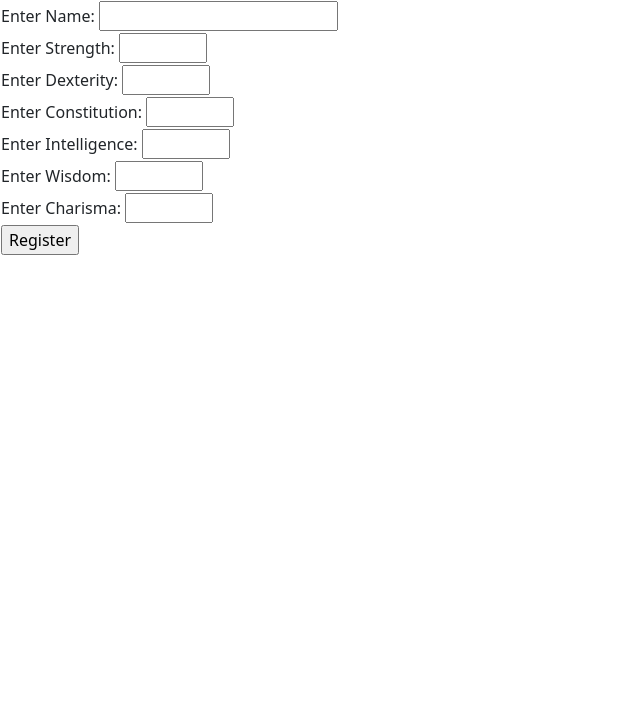
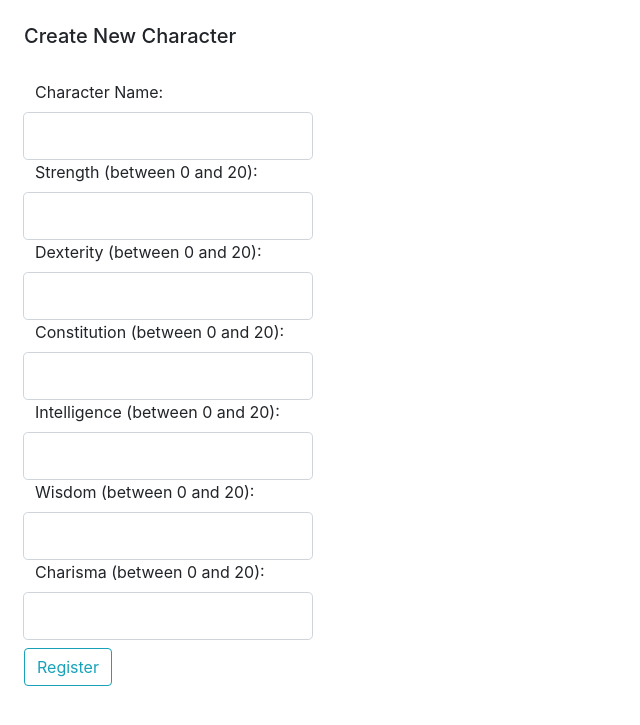
Before and after one commit to hsojseven/COMP422_TTRPG, a Flask app: page /characters/ in a window 1280 px wide. Shown: the top 725 px of the page, without its empty margins (0-640 px from the left). Run offline with Flask 2, Linux system fonts and the light colour scheme; the visitor is signed in with stand-in values (Sample User, id 1); parts of the project's set-up code (start-up, migrations or seed data) failed here and were passed over; some libraries are stand-ins or nearby versions.

Commit message:
added bootstraps to the add_character page

```diff
--- a/myforms.py
+++ b/myforms.py
@@ -1,5 +1,6 @@
 from flask_wtf import FlaskForm
-from wtforms import StringField, SubmitField, PasswordField, IntegerField
+from wtforms import StringField, SubmitField, PasswordField
+from wtforms.fields.html5 import IntegerField
 from wtforms.fields.simple import TextAreaField
 from wtforms.validators import InputRequired, EqualTo, Length, NumberRange
 
@@ -24,11 +25,11 @@ class RegisterForm(FlaskForm):
   submit = SubmitField("Register")
 
 class CharacterForm(FlaskForm):
-  name = StringField("Enter Name: ", validators=[InputRequired()])
-  strength = IntegerField("Enter Strength: ", validators=[InputRequired(), NumberRange(min=0, max=20, message="Please enter a number between 0 and 20.")])
-  dexterity = IntegerField("Enter Dexterity: ", validators=[InputRequired(), NumberRange(min=0, max=20, message="Please enter a number between 0 and 20.")])
-  constitution = IntegerField("Enter Constitution: ", validators=[InputRequired(), NumberRange(min=0, max=20, message="Please enter a number between 0 and 20.")])
-  intelligence = IntegerField("Enter Intelligence: ", validators=[InputRequired(), NumberRange(min=0, max=20, message="Please enter a number between 0 and 20.")])
-  wisdom = IntegerField("Enter Wisdom: ", validators=[InputRequired(), NumberRange(min=0, max=20, message="Please enter a number between 0 and 20.")])
-  charisma = IntegerField("Enter Charisma: ", validators=[InputRequired(), NumberRange(min=0, max=20, message="Please enter a number between 0 and 20.")])
+  name = StringField("Character Name: ", validators=[InputRequired()])
+  strength = IntegerField("Strength (between 0 and 20): ", validators=[InputRequired(), NumberRange(min=0, max=20, message="Value must be between 0 and 20.")])
+  dexterity = IntegerField("Dexterity (between 0 and 20): ", validators=[InputRequired(), NumberRange(min=0, max=20, message="Value must be between 0 and 20.")])
+  constitution = IntegerField("Constitution (between 0 and 20): ", validators=[InputRequired(), NumberRange(min=0, max=20, message="Value must be between 0 and 20.")])
+  intelligence = IntegerField("Intelligence (between 0 and 20): ", validators=[InputRequired(), NumberRange(min=0, max=20, message="Value must be between 0 and 20.")])
+  wisdom = IntegerField("Wisdom (between 0 and 20): ", validators=[InputRequired(), NumberRange(min=0, max=20, message="Value must be between 0 and 20.")])
+  charisma = IntegerField("Charisma (between 0 and 20): ", validators=[InputRequired(), NumberRange(min=0, max=20, message="Value must be between 0 and 20.")])
   submit = SubmitField("Register")
--- a/server.py
+++ b/server.py
@@ -238,8 +238,6 @@ def get_characters():
             for field,error in newCharacterForm.errors.items():
                 flash(f"{field}: {error}")
             return redirect(url_for("get_characters"))
-            #------------------------------------------------------------------------------------------> THERE IS NO FUNCTION TITLED 'CHARACTERS'
-
 #-----------------------------------------------------------------------------------------
 #-------------------------------------- LOG OUT ------------------------------------------
 #-----------------------------------------------------------------------------------------
--- a/templates/characterForm.html
+++ b/templates/characterForm.html
@@ -6,6 +6,8 @@
 
   <link href="https://cdn.jsdelivr.net/npm/bootstrap@5.1.1/dist/css/bootstrap.min.css" rel="stylesheet" integrity="sha384-F3w7mX95PdgyTmZZMECAngseQB83DfGTowi0iMjiWaeVhAn4FJkqJByhZMI3AhiU" crossorigin="anonymous">
   <script src="https://cdn.jsdelivr.net/npm/bootstrap@5.1.1/dist/js/bootstrap.bundle.min.js" integrity="sha384-/bQdsTh/da6pkI1MST/rWKFNjaCP5gBSY4sEBT38Q/9RBh9AH40zEOg7Hlq2THRZ" crossorigin="anonymous"></script>
+  <link rel="stylesheet" href="https://stackpath.bootstrapcdn.com/bootstrap/4.3.1/css/bootstrap.min.css" integrity="sha384-ggOyR0iXCbMQv3Xipma34MD+dH/1fQ784/j6cY/iJTQUOhcWr7x9JvoRxT2MZw1T" crossorigin="anonymous">
+
 </head>
 <body>
   <div class="container">
@@ -19,60 +21,21 @@
     {% endfor %}
   </div>
   <main>
+    <div class="p-4"><h5> Create New Character </h5></div>
     <form method="POST">
       {# CSRF Protection #}
       {{ form.hidden_tag() }}
       {# add name field's label and input elements #}
-      <table>
-        <tr>
-          <td>
-            {{ form.name.label }}
-            {{ form.name() }}
-          </td>
-        </tr>
-        <tr>
-          <td>
-            {{ form.strength.label }}
-            {{ form.strength() }}
-          </td>
-        </tr>
-        <tr>
-          <td>
-            {{ form.dexterity.label }}
-            {{ form.dexterity() }}
-          </td>
-        </tr>
-        <tr>
-          <td>
-            {{ form.constitution.label }}
-            {{ form.constitution() }}
-          </td>
-        </tr>
-        <tr>
-          <td>
-            {{ form.intelligence.label }}
-            {{ form.intelligence() }}
-          </td>
-        </tr>
-        <tr>
-          <td>
-            {{ form.wisdom.label }}
-            {{ form.wisdom() }}
-          </td>
-        </tr>
-        <tr>
-          <td>
-            {{ form.charisma.label }}
-            {{ form.charisma() }}
-          </td>
-        </tr>
-        <tr>
-          <td>
-            {# add submit button #}
-            {{ form.submit() }}
-          </td>
-        </tr>
-      </table>
+      <div class="row mx-2 col-md-3">{{ form.name.label(class="form-control-label") }} {{ form.name(class="form-control form-control-lg") }}</div>
+      <div class="row mx-2 col-md-3">{{ form.strength.label(class="form-control-label") }} {{ form.strength(class="form-control form-control-lg") }}</div>
+      <div class="row mx-2 col-md-3">{{ form.dexterity.label(class="form-control-label") }}  {{ form.dexterity(class="form-control form-control-lg") }}</div>
+      <div class="row mx-2 col-md-3">{{ form.constitution.label(class="form-control-label") }} {{ form.constitution(class="form-control form-control-lg") }}</div>
+      <div class="row mx-2 col-md-3">{{ form.intelligence.label(class="form-control-label") }} {{ form.intelligence(class="form-control form-control-lg") }}</div>
+      <div class="row mx-2 col-md-3">{{ form.wisdom.label(class="form-control-label") }} {{ form.wisdom(class="form-control form-control-lg") }}</div>
+      <div class="row mx-2 col-md-3">{{ form.charisma.label(class="form-control-label") }} {{ form.charisma(class="form-control form-control-lg") }}</div>
+      {# add submit button #}
+      {{ form.submit(class="btn my-2 mx-4 btn-outline-info") }}
+
     </form>
   </main>
 </body>
```
